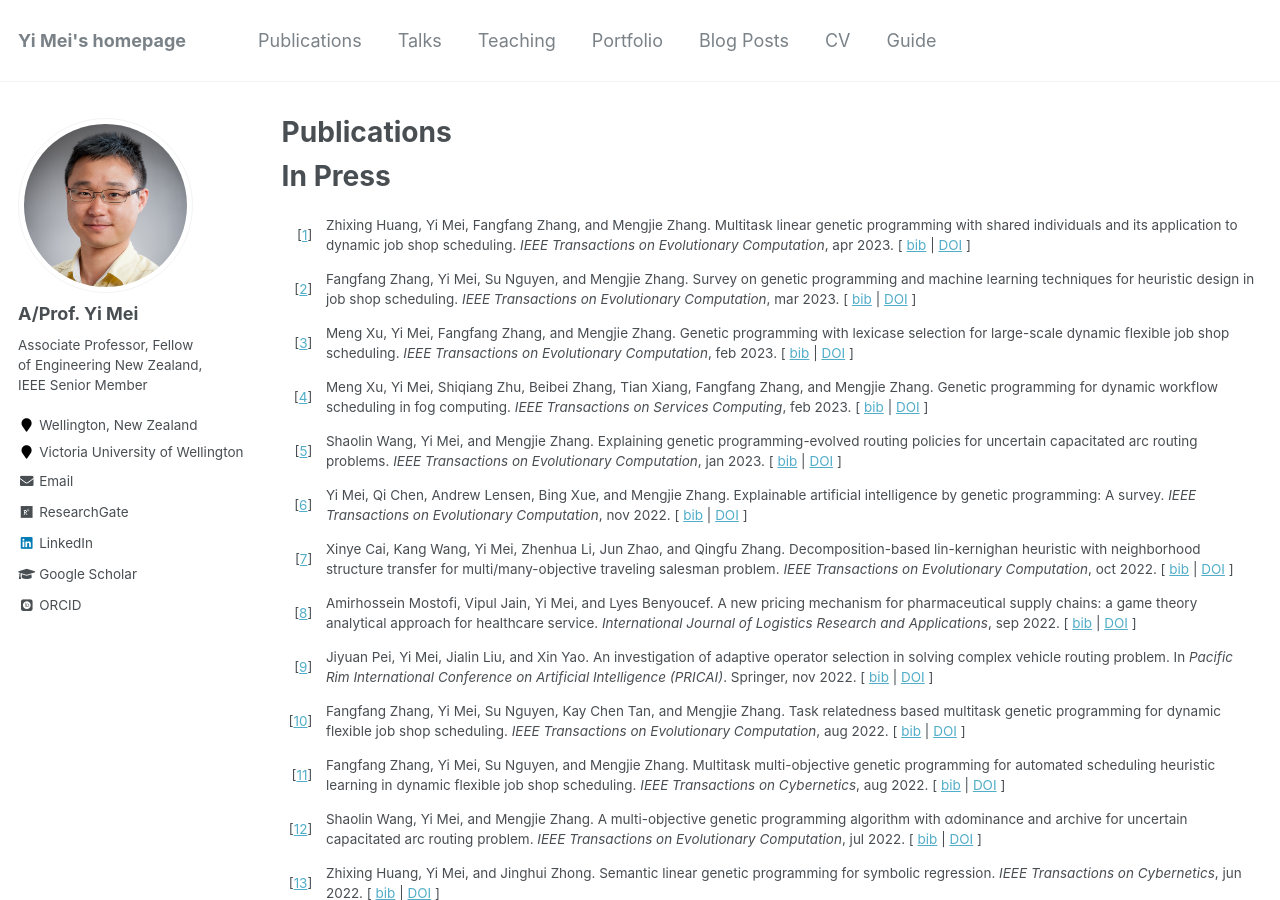
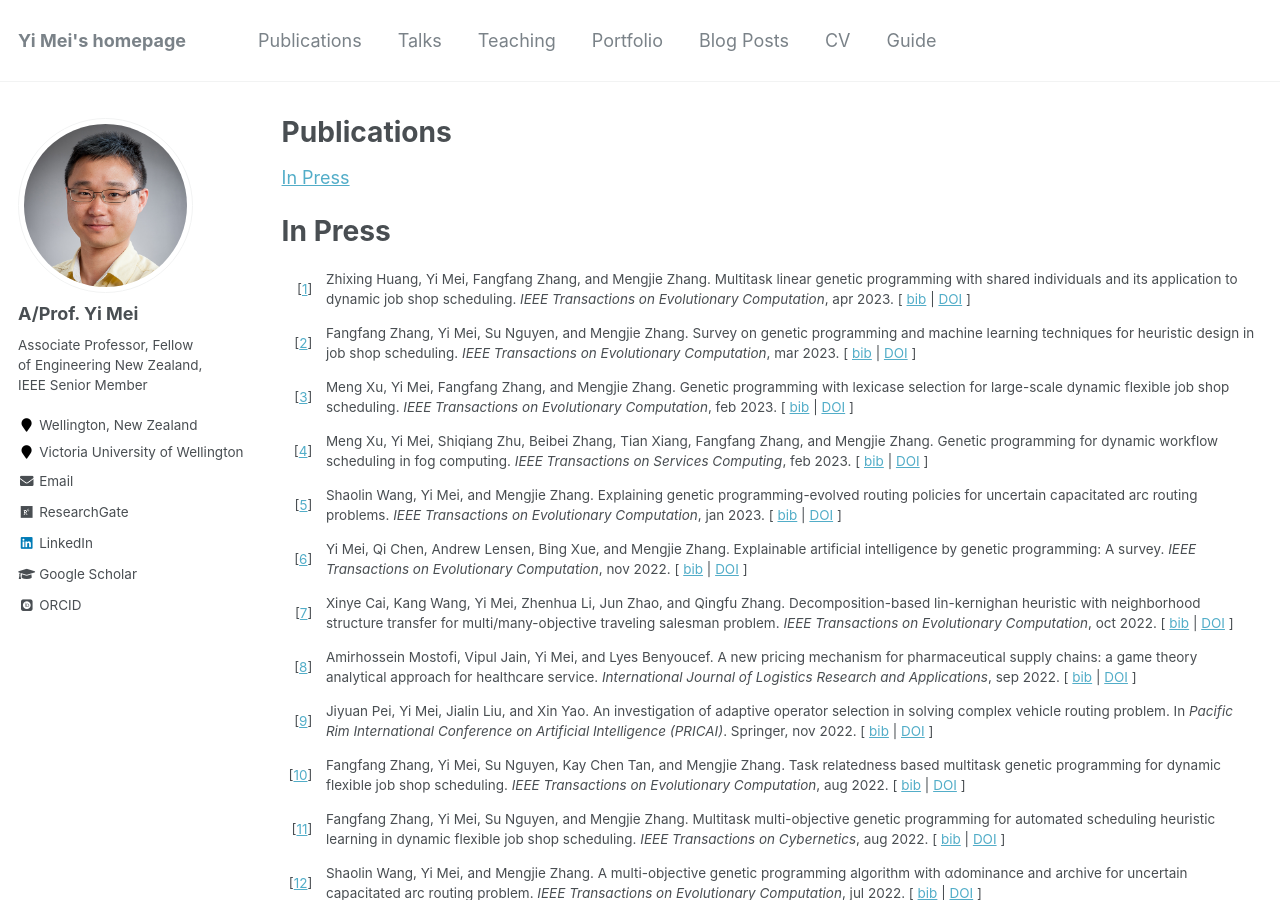
Before and after one commit to yi-mei-ecco/yi-mei-ecco.github.io, a Jekyll site: the page built from _pages/publications.md, in a window 1280 px wide and 900 px high. Built offline with Jekyll 4.4.1, drawn with Linux system fonts in a browser that asks for light colours; some web fonts are replaced.

Commit message:
Update publications.md

```diff
--- a/_pages/publications.md
+++ b/_pages/publications.md
@@ -11,7 +11,10 @@ table, tr, td, th {
 }
 </style>
 
-In Press
+
+<a href="#inpress">In Press</a>
+
+<a name="inpress"></a>In Press
 ======
 
 <table>
```
